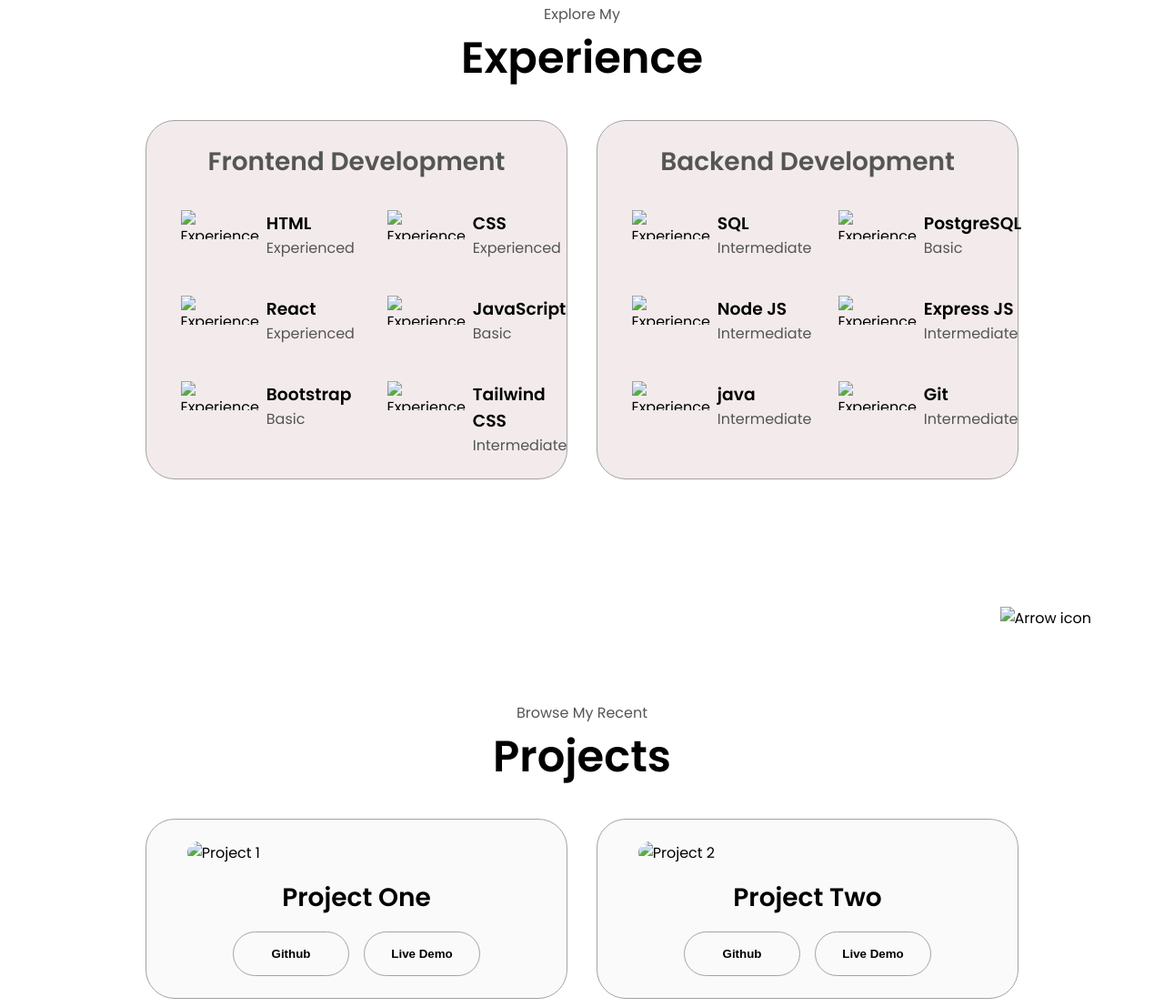
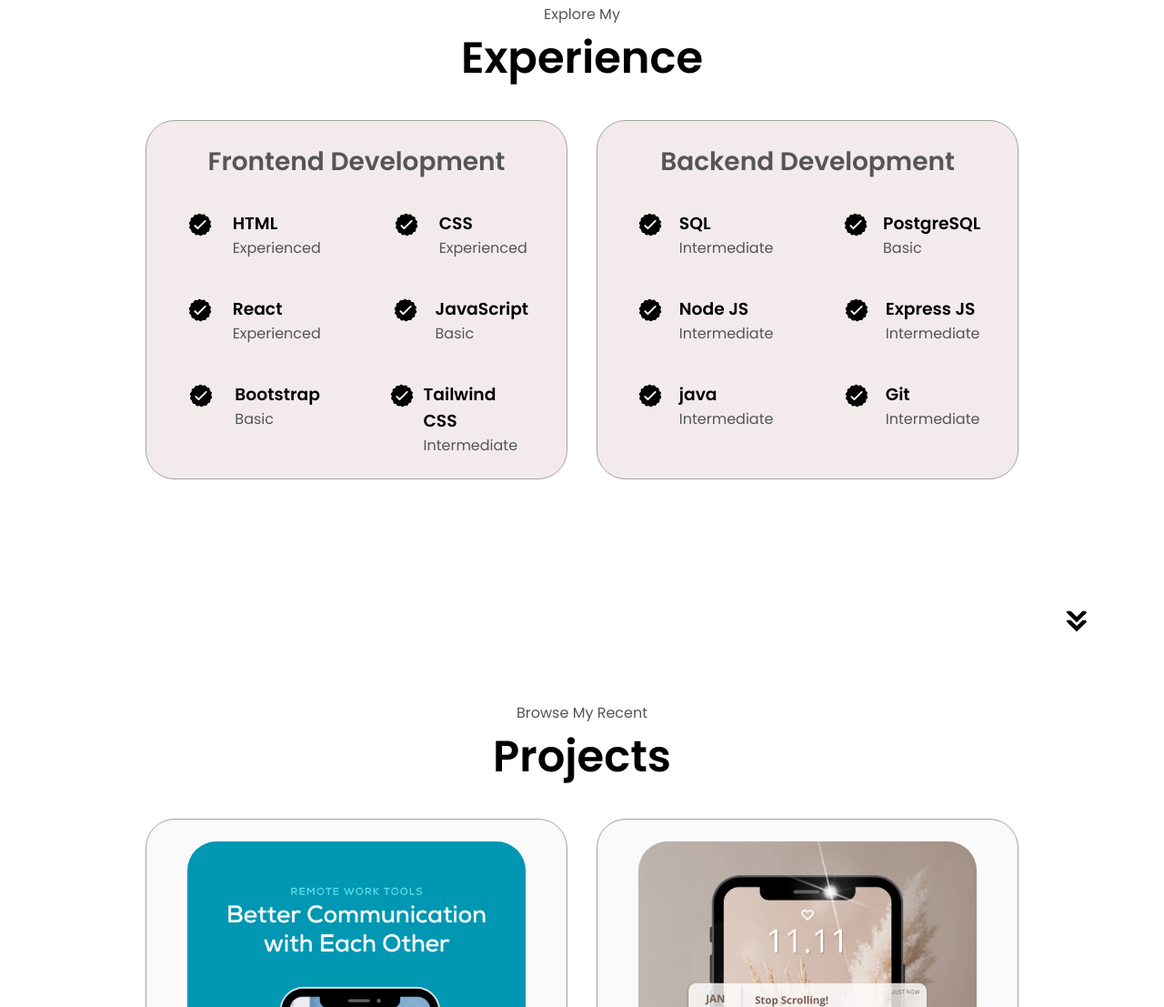
Before and after one commit to Paras-4561/Personal-Portfolio., a website: page index.html in a window 1280 px wide. Shown: the part 1693-2800 px from the top of the page at 91% size. Drawn offline with Linux system fonts and the light colour scheme.

Commit message:
Update index.html

```diff
--- a/index.html
+++ b/index.html
@@ -40,14 +40,14 @@
   </nav>
   <section id="profile">
     <div class="section__pic-container">
-      <img src="./assets/pro.jpg" alt="John Doe profile picture" />
+      <img src="pro.jpg" alt="John Doe profile picture" />
     </div>
     <div class="section__text">
       <p class="section__text__p1">Hello, I'm</p>
       <h1 class="title">Paras Narkhade</h1>
       <p class="section__text__p2">Frontend Developer</p>
       <div class="btn-container">
-        <button class="btn btn-color-2" onclick="window.open('./assets/Resume paras2.pdf')">
+        <button class="btn btn-color-2" onclick="window.open('Resume paras2.pdf')">
           Download CV
         </button>
         <button class="btn btn-color-1" onclick="location.href='./#contact'">
@@ -55,9 +55,9 @@
         </button>
       </div>
       <div id="socials-container">
-        <img src="./assets/linkedin.png" alt="My LinkedIn profile" class="icon"
+        <img src="linkedin.png" alt="My LinkedIn profile" class="icon"
           onclick="location.href='https://www.linkedin.com/in/paras-narkhade-bb8621319'" />
-        <img src="./assets/github.png" alt="My Github profile" class="icon"
+        <img src="/github.png" alt="My Github profile" class="icon"
           onclick="location.href='https://github.com/Paras-4561/Ecommerce-website'" />
       </div>
     </div>
@@ -72,12 +72,12 @@
       <div class="about-details-container">
         <div class="about-containers">
           <div class="details-container">
-            <img src="./assets/experience.png" alt="Experience icon" class="icon" />
+            <img src="experience.png" alt="Experience icon" class="icon" />
             <h3>Experience</h3>
             <p>1 years <br />Frontend Devlopment</p>
           </div>
           <div class="details-container">
-            <img src="./assets/education.png" alt="Education icon" class="icon" />
+            <img src="education.png" alt="Education icon" class="icon" />
             <h3>Education</h3>
             <p>B.Sc. Bachelors Degree (IT) </p>
           </div>
@@ -102,42 +102,42 @@
           <h2 class="experience-sub-title">Frontend Development</h2>
           <div class="article-container">
             <article>
-              <img src="./assets/checkmark.png" alt="Experience icon" class="icon" />
+              <img src="checkmark.png" alt="Experience icon" class="icon" />
               <div>
                 <h3>HTML</h3>
                 <p>Experienced</p>
               </div>
             </article>
             <article>
-              <img src="./assets/checkmark.png" alt="Experience icon" class="icon" />
+              <img src="checkmark.png" alt="Experience icon" class="icon" />
               <div>
                 <h3>CSS</h3>
                 <p>Experienced</p>
               </div>
             </article>
             <article>
-              <img src="./assets/checkmark.png" alt="Experience icon" class="icon" />
+              <img src="checkmark.png" alt="Experience icon" class="icon" />
               <div>
                 <h3>React</h3>
                 <p>Experienced</p>
               </div>
             </article>
             <article>
-              <img src="./assets/checkmark.png" alt="Experience icon" class="icon" />
+              <img src="checkmark.png" alt="Experience icon" class="icon" />
               <div>
                 <h3>JavaScript</h3>
                 <p>Basic</p>
               </div>
             </article>
             <article>
-              <img src="./assets/checkmark.png" alt="Experience icon" class="icon" />
+              <img src="checkmark.png" alt="Experience icon" class="icon" />
               <div>
                 <h3>Bootstrap</h3>
                 <p>Basic</p>
               </div>
             </article>
             <article>
-              <img src="./assets/checkmark.png" alt="Experience icon" class="icon" />
+              <img src="checkmark.png" alt="Experience icon" class="icon" />
               <div>
                 <h3>Tailwind CSS</h3>
                 <p>Intermediate</p>
@@ -149,42 +149,42 @@
           <h2 class="experience-sub-title">Backend Development</h2>
           <div class="article-container">
             <article>
-              <img src="./assets/checkmark.png" alt="Experience icon" class="icon" />
+              <img src="checkmark.png" alt="Experience icon" class="icon" />
               <div>
                 <h3>SQL</h3>
                 <p>Intermediate</p>
               </div>
             </article>
             <article>
-              <img src="./assets/checkmark.png" alt="Experience icon" class="icon" />
+              <img src="checkmark.png" alt="Experience icon" class="icon" />
               <div>
                 <h3>PostgreSQL</h3>
                 <p>Basic</p>
               </div>
             </article>
             <article>
-              <img src="./assets/checkmark.png" alt="Experience icon" class="icon" />
+              <img src="checkmark.png" alt="Experience icon" class="icon" />
               <div>
                 <h3>Node JS</h3>
                 <p>Intermediate</p>
               </div>
             </article>
             <article>
-              <img src="./assets/checkmark.png" alt="Experience icon" class="icon" />
+              <img src="checkmark.png" alt="Experience icon" class="icon" />
               <div>
                 <h3>Express JS</h3>
                 <p>Intermediate</p>
               </div>
             </article>
             <article>
-              <img src="./assets/checkmark.png" alt="Experience icon" class="icon" />
+              <img src="checkmark.png" alt="Experience icon" class="icon" />
               <div>
                 <h3>java</h3>
                 <p>Intermediate</p>
               </div>
             </article>
             <article>
-              <img src="./assets/checkmark.png" alt="Experience icon" class="icon" />
+              <img src="checkmark.png" alt="Experience icon" class="icon" />
               <div>
                 <h3>Git</h3>
                 <p>Intermediate</p>
@@ -194,7 +194,7 @@
         </div>
       </div>
     </div>
-    <img src="./assets/arrow.png" alt="Arrow icon" class="icon arrow" onclick="location.href='./#projects'" />
+    <img src="arrow.png" alt="Arrow icon" class="icon arrow" onclick="location.href='./#projects'" />
   </section>
   <section id="projects">
     <p class="section__text__p1">Browse My Recent</p>
@@ -203,7 +203,7 @@
       <div class="about-containers">
         <div class="details-container color-container">
           <div class="article-container">
-            <img src="./assets/project-1.png" alt="Project 1" class="project-img" />
+            <img src="project-1.png" alt="Project 1" class="project-img" />
           </div>
           <h2 class="experience-sub-title project-title">Project One</h2>
           <div class="btn-container">
@@ -217,7 +217,7 @@
         </div>
         <div class="details-container color-container">
           <div class="article-container">
-            <img src="./assets/project-2.png" alt="Project 2" class="project-img" />
+            <img src="project-2.png" alt="Project 2" class="project-img" />
           </div>
           <h2 class="experience-sub-title project-title">Project Two</h2>
           <div class="btn-container">
@@ -231,7 +231,7 @@
         </div>
         <div class="details-container color-container">
           <div class="article-container">
-            <img src="./assets/project-3.png" alt="Project 3" class="project-img" />
+            <img src="project-3.png" alt="Project 3" class="project-img" />
           </div>
           <h2 class="experience-sub-title project-title">Project Three</h2>
           <div class="btn-container">
@@ -245,18 +245,18 @@
         </div>
       </div>
     </div>
-    <img src="./assets/arrow.png" alt="Arrow icon" class="icon arrow" onclick="location.href='./#contact'" />
+    <img src="arrow.png" alt="Arrow icon" class="icon arrow" onclick="location.href='./#contact'" />
   </section>
   <section id="contact">
     <p class="section__text__p1">Get in Touch</p>
     <h1 class="title">Contact Me</h1>
     <div class="contact-info-upper-container">
       <div class="contact-info-container">
-        <img src="./assets/email.png" alt="Email icon" class="icon contact-icon email-icon" />
+        <img src="email.png" alt="Email icon" class="icon contact-icon email-icon" />
         <p><a href="mailto:vikashraj041013@gmail.com">Paras12345@gmail.com</a></p>
       </div>
       <div class="contact-info-container">
-        <img src="./assets/linkedin.png" alt="LinkedIn icon" class="icon contact-icon" />
+        <img src="linkedin.png" alt="LinkedIn icon" class="icon contact-icon" />
         <p><a href="https://www.linkedin.com/in/paras-narkhade-bb8621319">LinkedIn</a></p>
       </div>
     </div>
```
